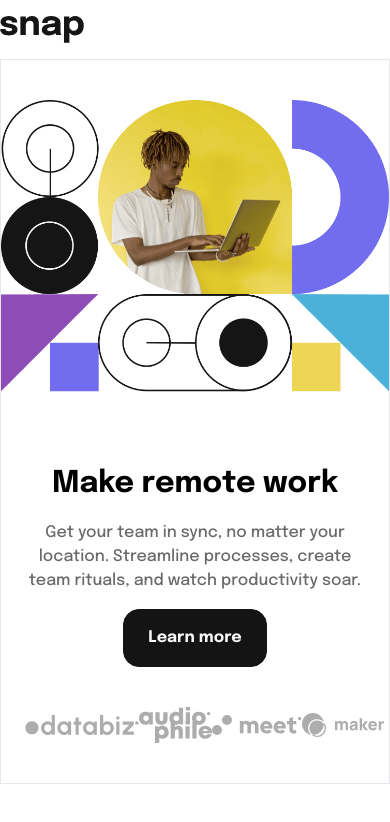
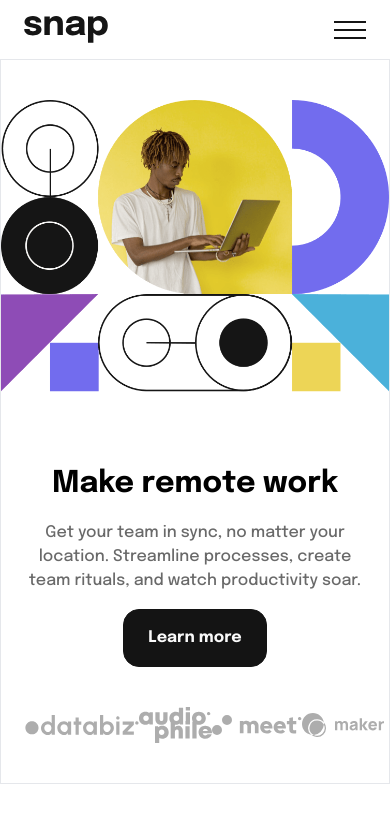
Before and after one commit to gracebir/fm-intro-section, a React (Vite) app: page / in a window 390 px wide. Shown: the top 822 px of the page. Built offline with nearby package versions, Linux system fonts and the light colour scheme.

Commit message:
header mobile

```diff
--- a/src/components/Header.jsx
+++ b/src/components/Header.jsx
@@ -1,17 +1,19 @@
 /** @format */
 
-import React from "react";
+import React, { useState } from "react";
 import Button from "./elements/Button";
 import Dropdown from "./elements/Dropdown";
 import logo from "../assets/images/logo.svg";
 import { navitems } from "../assets/data";
-
-// Login;
-// Register;
+import hamburger from "../assets/images/icon-menu.svg";
+import close from "../assets/images/icon-close-menu.svg";
+import HeaderMobile from "./HeaderMobile";
 
 const Header = () => {
+    const [isOpen, setIsOpen] = useState(false);
+
     return (
-        <header className='py-4'>
+        <header className='py-4 px-6 lg:px-0'>
             <div className='flex justify-between max-w-[1950px] mx-auto items-center'>
                 <div className='flex gap-20 items-center'>
                     <img src={logo} alt='logo' />
@@ -30,7 +32,14 @@ const Header = () => {
                     <Button text='Login' />
                     <Button text='Register' isActive={true} />
                 </div>
+                <button
+                    onClick={() => setIsOpen((open) => !open)}
+                    className='block lg:hidden cursor-pointer z-50'
+                >
+                    <img src={isOpen ? close : hamburger} alt='menu' />
+                </button>
             </div>
+            {isOpen && <HeaderMobile />}
         </header>
     );
 };
--- /dev/null
+++ b/src/components/HeaderMobile.jsx
@@ -0,0 +1,24 @@
+/** @format */
+
+import React from "react";
+import { navitems } from "../assets/data";
+import MobDropdown from "./elements/MobDropdown";
+import Button from "./elements/Button";
+
+const HeaderMobile = () => {
+    return (
+        <div className='absolute top-0 right-0 bg-black z-40 bg-opacity-60 flex justify-end w-full mob-header'>
+            <div className='w-[70%] bg-almost-white h-full flex flex-col gap-4 pt-20 px-6'>
+                {navitems.map((item) => (
+                    <MobDropdown {...item} />
+                ))}
+                <div className='flex flex-col'>
+                    <Button text={"Login"} />
+                    <Button text={"Register"} isActive={true} />
+                </div>
+            </div>
+        </div>
+    );
+};
+
+export default HeaderMobile;
```
